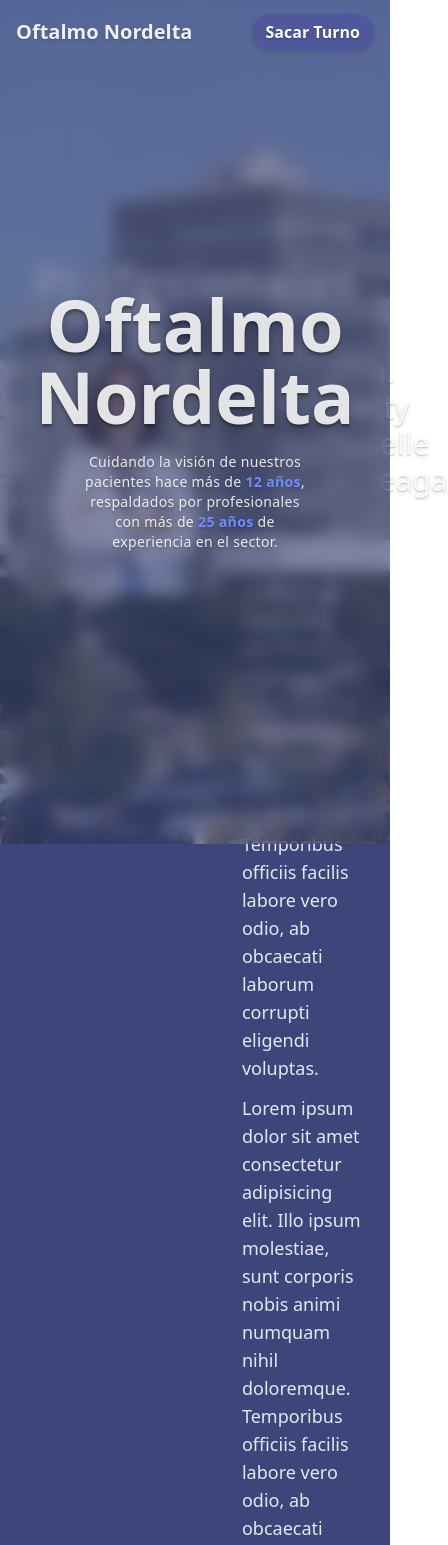
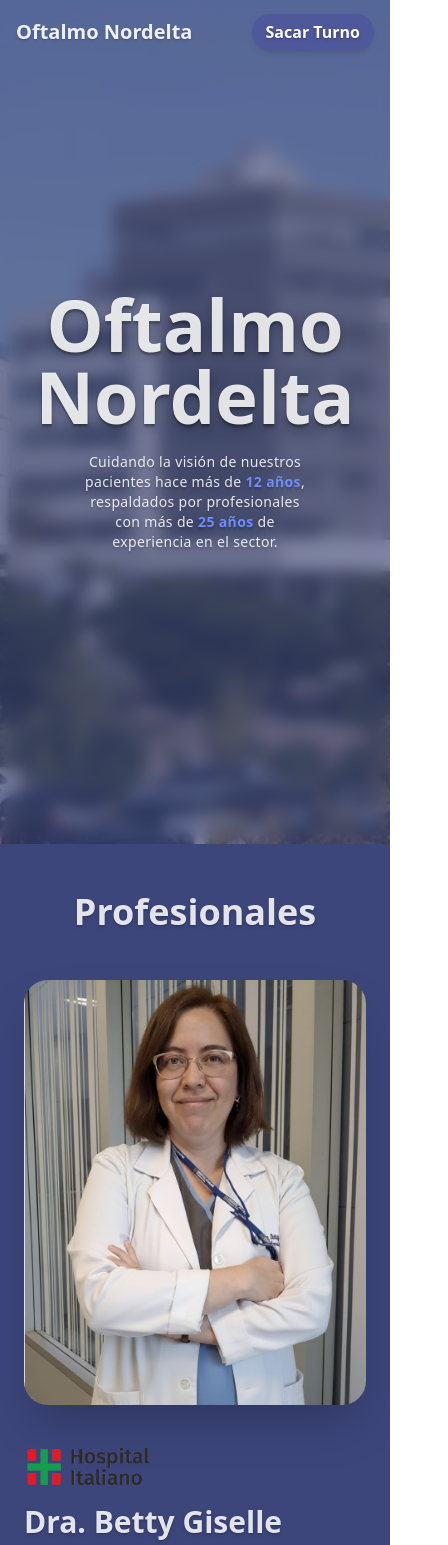
Before and after one commit to nehuencabibbo/oftalmo-nordelta-landing, a React (Vite) app: page / in a window 390 px wide. Shown: the top 1545 px of the page, 448 px wide, since content can reach past the window. Built offline with nearby package versions, Linux system fonts and the light colour scheme.

Commit message:
fix(profesionales): Fixing responsivness and making the picture and description the whole section.

```diff
--- a/src/pages/sections/Profesionales.tsx
+++ b/src/pages/sections/Profesionales.tsx
@@ -5,34 +5,41 @@ export default function Profesionales() {
   return (
     <section
       id="profesionales"
-      className="flex flex-col justify-center items-center w-full h-screen bg-primary p-8 gap-12"
+      className="flex flex-col justify-center items-center w-full min-h-screen bg-primary px-6 py-12 md:px-10 md:py-16 gap-12"
     >
-      <h2 className="text-custom-white text-5xl font-semibold text-shadow-md">
+      <h2 className="text-custom-white text-center text-4xl sm:text-5xl lg:text-6xl font-semibold text-shadow-md">
         Profesionales
       </h2>
-      <div className="flex w-full gap-6 justify-center items-start">
-        <img src={mamus} className="cover max-w-full h-60 sm:h-110 shadow-xl rounded-md"></img>
-        <div className="flex flex-col gap-6 max-w-[40%]">
-          <div className="flex items-center gap-3">
-            <img src={italianoLogo} className="cover max-w-full h-7"></img>
-            <h3 className="font-medium text-3xl text-shadow-md">
+      <div className="flex flex-col lg:flex-row w-full max-w-6xl gap-10 lg:gap-16 items-center lg:items-stretch">
+        <img
+          src={mamus}
+          className="w-full max-w-md sm:max-w-xl lg:w-1/2 xl:w-[45%] h-auto lg:h-[520px] xl:h-[560px] object-cover rounded-3xl shadow-2xl"
+          alt="Profesional principal"
+        ></img>
+        <div className="flex flex-col gap-6 w-full lg:w-1/2 xl:w-[55%] text-custom-white">
+          <div className="flex flex-col sm:flex-row sm:items-center gap-4">
+            <img
+              src={italianoLogo}
+              className="w-32 sm:w-40 max-w-full object-contain"
+            ></img>
+            <h3 className="font-semibold text-3xl sm:text-4xl lg:text-5xl text-shadow-md">
               Dra. Betty Giselle Arteaga
             </h3>
           </div>
           <div className="flex flex-col gap-3">
-            <p className="text-lg">
+            <p className="text-lg sm:text-xl leading-relaxed text-custom-white/90">
               Lorem ipsum dolor sit amet consectetur adipisicing elit. Illo
               ipsum molestiae, sunt corporis nobis animi numquam nihil
               doloremque. Temporibus officiis facilis labore vero odio, ab
               obcaecati laborum corrupti eligendi voluptas.
             </p>
-            <p className="text-lg">
+            <p className="text-lg sm:text-xl leading-relaxed text-custom-white/90">
               Lorem ipsum dolor sit amet consectetur adipisicing elit. Illo
               ipsum molestiae, sunt corporis nobis animi numquam nihil
               doloremque. Temporibus officiis facilis labore vero odio, ab
               obcaecati laborum corrupti eligendi voluptas.
             </p>
-            <p className="text-lg">
+            <p className="text-lg sm:text-xl leading-relaxed text-custom-white/90">
               Lorem ipsum dolor sit amet consectetur adipisicing elit. Illo
               ipsum molestiae, sunt corporis nobis animi numquam nihil
               doloremque. Temporibus officiis facilis labore vero odio, ab
@@ -50,8 +57,8 @@ export default function Profesionales() {
         <div className="absolute right-0 top-0 bottom-0 w-32 bg-linear-to-l from-primary to-transparent z-10 pointer-events-none"></div>
 
         {/* !!! Si se cambia el gap hay que cambiarlo en el carrousel-card tambien */}
-        { /* source: https://www.youtube.com/watch?v=KD1Yo8a_Qis */}
-        <div className="flex flex-row oveflow-x-auto">
+        {/* source: https://www.youtube.com/watch?v=KD1Yo8a_Qis */}
+        {/*<div className="flex flex-row oveflow-x-auto">
           <div className="flex flex-row animate-scroll gap-6 pr-6">
             <div className="carrousel-card"></div>
             <div className="carrousel-card"></div>
@@ -66,7 +73,7 @@ export default function Profesionales() {
             <div className="carrousel-card"></div>
             <div className="carrousel-card"></div>
           </div>
-        </div>
+        </div> */}
       </div>
     </section>
   );
```
